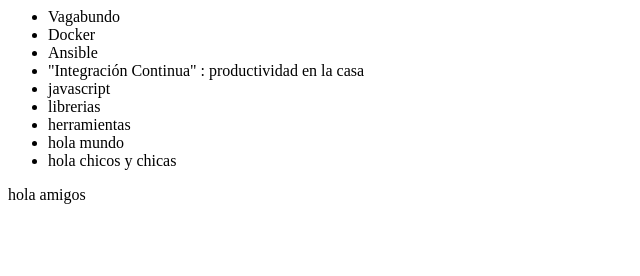
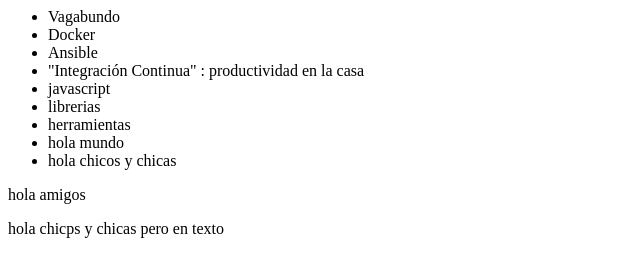
Before and after one commit to Dazaitan/pruebasGit, a plain HTML site: page index.html in a window 1280 px wide. Shown: the whole page, without its empty margins (0-640 px from the left). Drawn offline with Linux system fonts and the light colour scheme.

Commit message:
hola chicos pero en parrafos texto

```diff
--- a/index.html
+++ b/index.html
@@ -17,5 +17,7 @@
           <li>hola chicos y chicas</li>
      </ul>
      <p>hola amigos</p>
+     <p>hola chicps y chicas pero en texto
+     </p>
 </body>
 </html>
```
